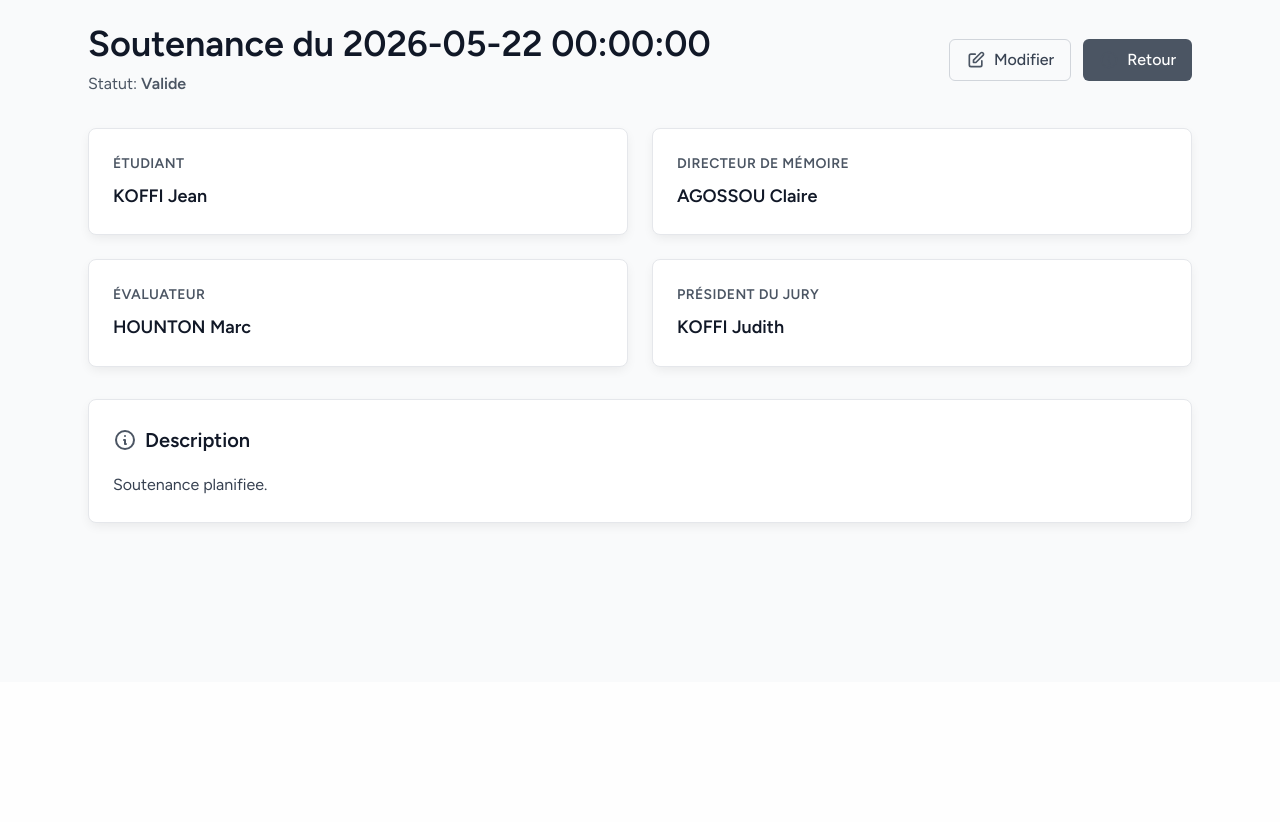
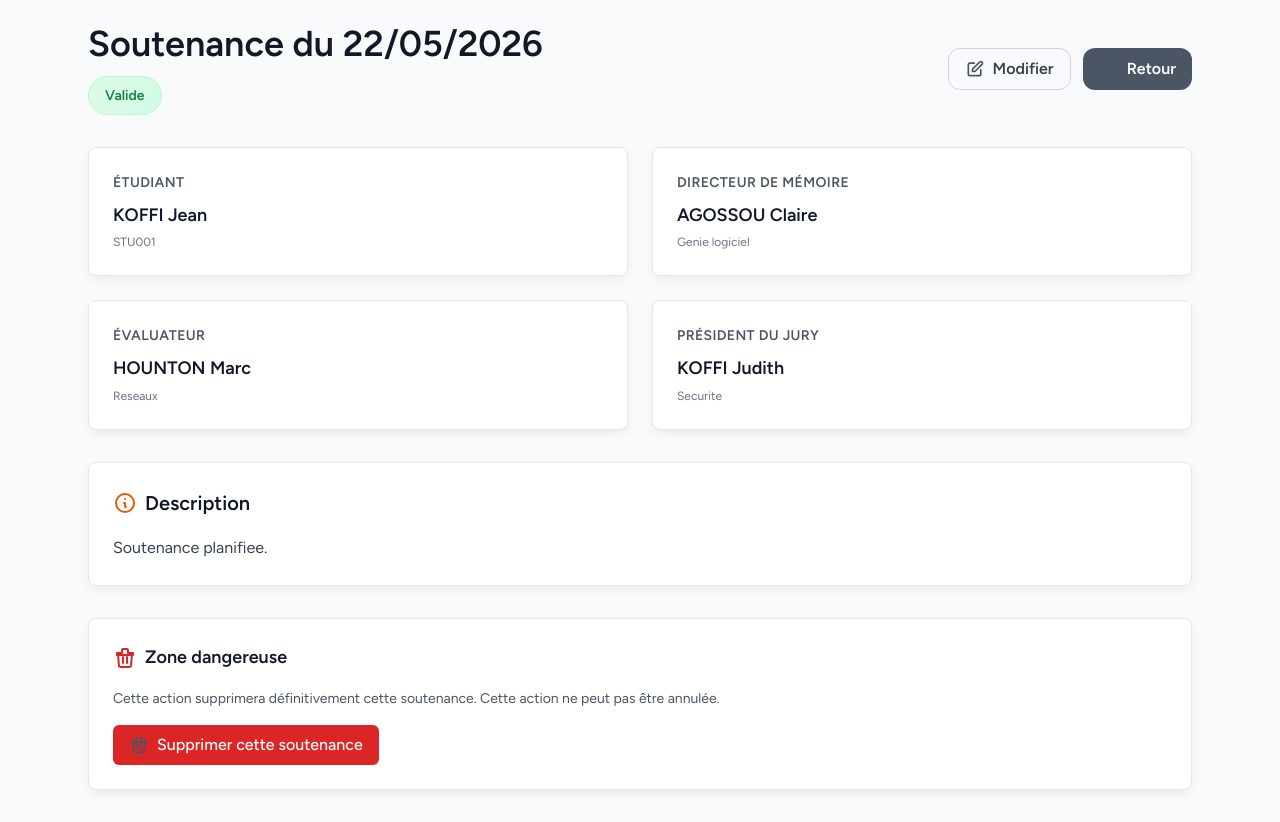
Before and after one commit to Geodavinci/lucas-gestion-academique-main, a Laravel app: page /soutenances/1 in a window 1280 px wide. Shown: the part 118-940 px from the top of the page. Before the commit the page ends 645 px from the top, so only its background shows below. Run offline with Laravel 12, Linux system fonts and the light colour scheme; a user stored in the database is signed in; data comes from the database, SQL or seed files in the repository; data that the repository does not hold is empty; style sheets or scripts are compiled from the project's sources.

Commit message:
improve: modernize show pages with consistent design and modals
- Upgrade recu_paiements/show.blade.php with modern cards, breadcrumbs, status display
- Enhance soutenances/show.blade.php with modern styling and info cards
- Add delete sections to both pages with modal confirmations
- Include teacher specialty info in show pages
- Fix date formatting on soutenances page
- Add status badge with color coding based on approval status
- Improve visual hierarchy and spacing throughout

Co-Authored-By: Claude Haiku 4.5 <noreply@anthropic.com>

```diff
--- a/resources/views/soutenances/show.blade.php
+++ b/resources/views/soutenances/show.blade.php
@@ -11,41 +11,61 @@
     <!-- Header Section -->
     <div class="flex items-center justify-between">
         <div>
-            <h1 class="text-4xl font-bold text-gray-900">Soutenance du {{ $soutenance->date_soutenance }}</h1>
-            <p class="mt-2 text-gray-600">Statut: <span class="font-semibold">{{ $soutenance->statut }}</span></p>
+            <h1 class="text-4xl font-bold text-gray-900">Soutenance du {{ $soutenance->date_soutenance->format('d/m/Y') }}</h1>
+            <div class="mt-3 flex items-center gap-3">
+                <span class="inline-flex items-center px-4 py-2 rounded-full text-sm font-bold {{ $soutenance->statut == 'Valide' ? 'bg-gradient-to-r from-green-100 to-emerald-100 text-green-700 border border-green-200' : 'bg-gradient-to-r from-amber-100 to-orange-100 text-amber-700 border border-amber-200' }}">
+                    {{ $soutenance->statut ?? '-' }}
+                </span>
+            </div>
         </div>
         <div class="flex gap-3">
-            <a href="{{ route('soutenances.edit', $soutenance) }}" class="inline-flex items-center gap-2 px-4 py-2 rounded-md border border-gray-300 text-gray-700 hover:bg-gray-50 transition-colors duration-200 font-medium">
+            <a href="{{ route('soutenances.edit', $soutenance) }}" class="inline-flex items-center gap-2 px-4 py-2 rounded-xl border border-gray-300 text-gray-700 hover:bg-gray-50 transition-colors duration-200 font-semibold">
                 <x-icon name="pencil" size="sm" class="w-4 h-4" />
                 Modifier
             </a>
-            <a href="{{ route('soutenances.index') }}" class="inline-flex items-center gap-2 px-4 py-2 rounded-md bg-gray-600 text-white hover:bg-gray-700 transition-colors duration-200 font-medium">
+            <a href="{{ route('soutenances.index') }}" class="inline-flex items-center gap-2 px-4 py-2 rounded-xl bg-gray-600 text-white hover:bg-gray-700 transition-colors duration-200 font-semibold">
                 <x-icon name="arrow-left" size="sm" class="w-4 h-4" />
                 Retour
             </a>
         </div>
     </div>
 
-    <!-- Info Cards -->
+    <!-- Info Cards Grid -->
     <div class="grid grid-cols-1 md:grid-cols-2 gap-6">
-        <div class="bg-white rounded-lg shadow-md border border-gray-200 p-6 hover:bg-blue-50 transition-colors duration-200">
+        <!-- Étudiant -->
+        <div class="bg-white rounded-lg shadow-md border border-gray-200 p-6 hover:bg-orange-50 transition-colors duration-200">
             <p class="text-gray-600 text-sm font-semibold uppercase tracking-wide">Étudiant</p>
             <p class="mt-2 text-lg font-semibold text-gray-900">{{ $soutenance->student?->nom }} {{ $soutenance->student?->prenom }}</p>
+            @if ($soutenance->student)
+                <p class="text-xs text-gray-500 mt-1">{{ $soutenance->student->matricule }}</p>
+            @endif
         </div>
 
-        <div class="bg-white rounded-lg shadow-md border border-gray-200 p-6 hover:bg-blue-50 transition-colors duration-200">
+        <!-- Directeur de mémoire -->
+        <div class="bg-white rounded-lg shadow-md border border-gray-200 p-6 hover:bg-orange-50 transition-colors duration-200">
             <p class="text-gray-600 text-sm font-semibold uppercase tracking-wide">Directeur de mémoire</p>
-            <p class="mt-2 text-lg font-semibold text-gray-900">{{ $soutenance->directeurMemoire?->nom }} {{ $soutenance->directeurMemoire?->prenom }}</p>
+            <p class="mt-2 text-lg font-semibold text-gray-900">{{ $soutenance->directeurMemoire?->nom ?? '-' }} {{ $soutenance->directeurMemoire?->prenom ?? '' }}</p>
+            @if ($soutenance->directeurMemoire)
+                <p class="text-xs text-gray-500 mt-1">{{ $soutenance->directeurMemoire->specialite }}</p>
+            @endif
         </div>
 
-        <div class="bg-white rounded-lg shadow-md border border-gray-200 p-6 hover:bg-blue-50 transition-colors duration-200">
+        <!-- Évaluateur -->
+        <div class="bg-white rounded-lg shadow-md border border-gray-200 p-6 hover:bg-orange-50 transition-colors duration-200">
             <p class="text-gray-600 text-sm font-semibold uppercase tracking-wide">Évaluateur</p>
-            <p class="mt-2 text-lg font-semibold text-gray-900">{{ $soutenance->evaluateurTeacher?->nom }} {{ $soutenance->evaluateurTeacher?->prenom }}</p>
+            <p class="mt-2 text-lg font-semibold text-gray-900">{{ $soutenance->evaluateurTeacher?->nom ?? '-' }} {{ $soutenance->evaluateurTeacher?->prenom ?? '' }}</p>
+            @if ($soutenance->evaluateurTeacher)
+                <p class="text-xs text-gray-500 mt-1">{{ $soutenance->evaluateurTeacher->specialite }}</p>
+            @endif
         </div>
 
-        <div class="bg-white rounded-lg shadow-md border border-gray-200 p-6 hover:bg-blue-50 transition-colors duration-200">
+        <!-- Président du jury -->
+        <div class="bg-white rounded-lg shadow-md border border-gray-200 p-6 hover:bg-orange-50 transition-colors duration-200">
             <p class="text-gray-600 text-sm font-semibold uppercase tracking-wide">Président du jury</p>
-            <p class="mt-2 text-lg font-semibold text-gray-900">{{ $soutenance->presidentJury?->nom }} {{ $soutenance->presidentJury?->prenom }}</p>
+            <p class="mt-2 text-lg font-semibold text-gray-900">{{ $soutenance->presidentJury?->nom ?? '-' }} {{ $soutenance->presidentJury?->prenom ?? '' }}</p>
+            @if ($soutenance->presidentJury)
+                <p class="text-xs text-gray-500 mt-1">{{ $soutenance->presidentJury->specialite }}</p>
+            @endif
         </div>
     </div>
 
@@ -53,11 +73,30 @@
     @if($soutenance->description)
         <div class="bg-white rounded-lg shadow-md border border-gray-200 p-6">
             <h2 class="text-xl font-bold text-gray-900 flex items-center gap-2 mb-4">
-                <x-icon name="file-text" size="md" class="w-5 h-5 text-gray-600" />
+                <x-icon name="file-text" size="md" class="w-5 h-5 text-orange-600" />
                 Description
             </h2>
             <p class="text-gray-700 leading-relaxed">{{ $soutenance->description }}</p>
         </div>
     @endif
+
+    <!-- Delete Section -->
+    <div class="bg-white rounded-lg shadow-md border border-gray-200 p-6">
+        <h3 class="text-lg font-bold text-gray-900 flex items-center gap-2 mb-4">
+            <x-icon name="trash" size="md" class="w-5 h-5 text-red-600" />
+            Zone dangereuse
+        </h3>
+        <p class="text-gray-600 text-sm mb-4">
+            Cette action supprimera définitivement cette soutenance. Cette action ne peut pas être annulée.
+        </p>
+        <form method="POST" action="{{ route('soutenances.destroy', $soutenance) }}" class="inline" data-confirm="Êtes-vous sûr de vouloir supprimer cette soutenance ?">
+            @csrf
+            @method('DELETE')
+            <button type="submit" class="inline-flex items-center gap-2 bg-red-600 hover:bg-red-700 text-white px-4 py-2 rounded-md transition-colors duration-200 font-medium">
+                <x-icon name="trash" size="sm" class="w-4 h-4" />
+                Supprimer cette soutenance
+            </button>
+        </form>
+    </div>
 </div>
 @endsection
```
Also changed, not shown: resources/views/recu_paiements/show.blade.php (+63 -20 lines).
